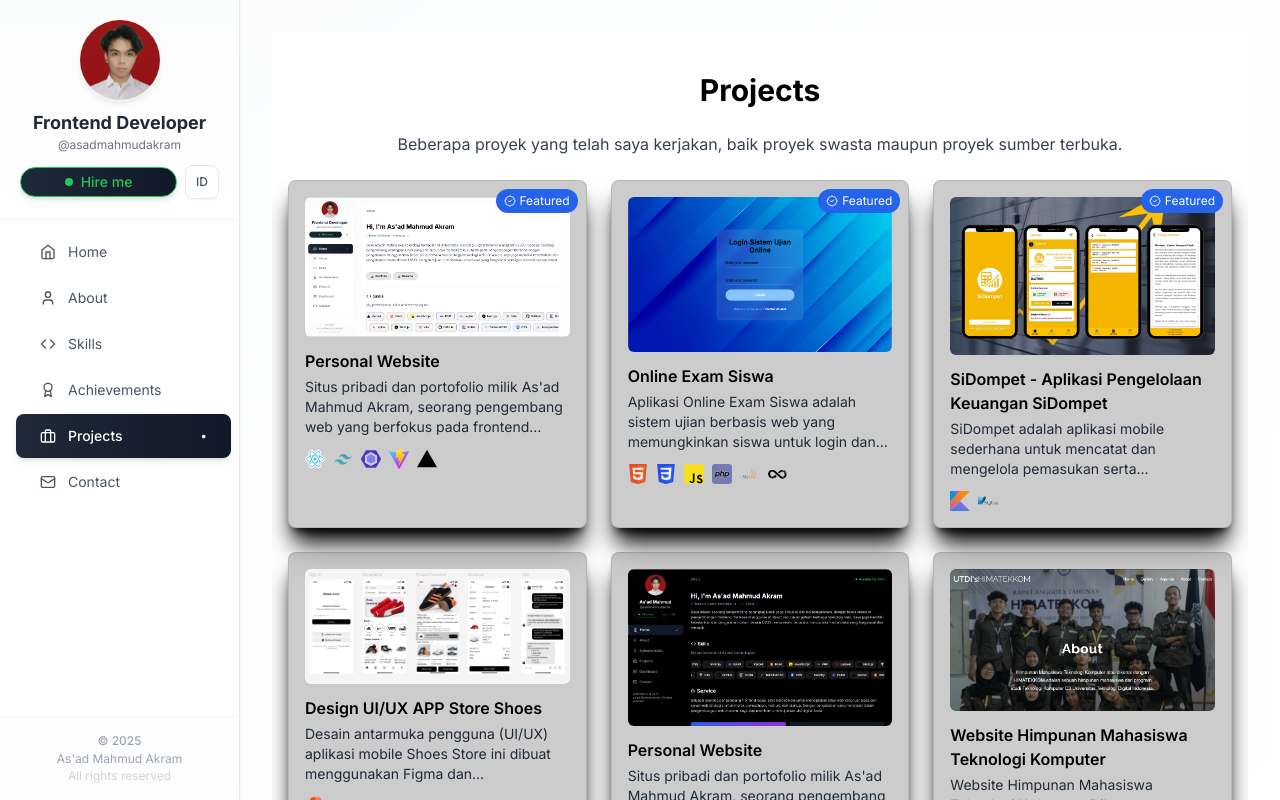
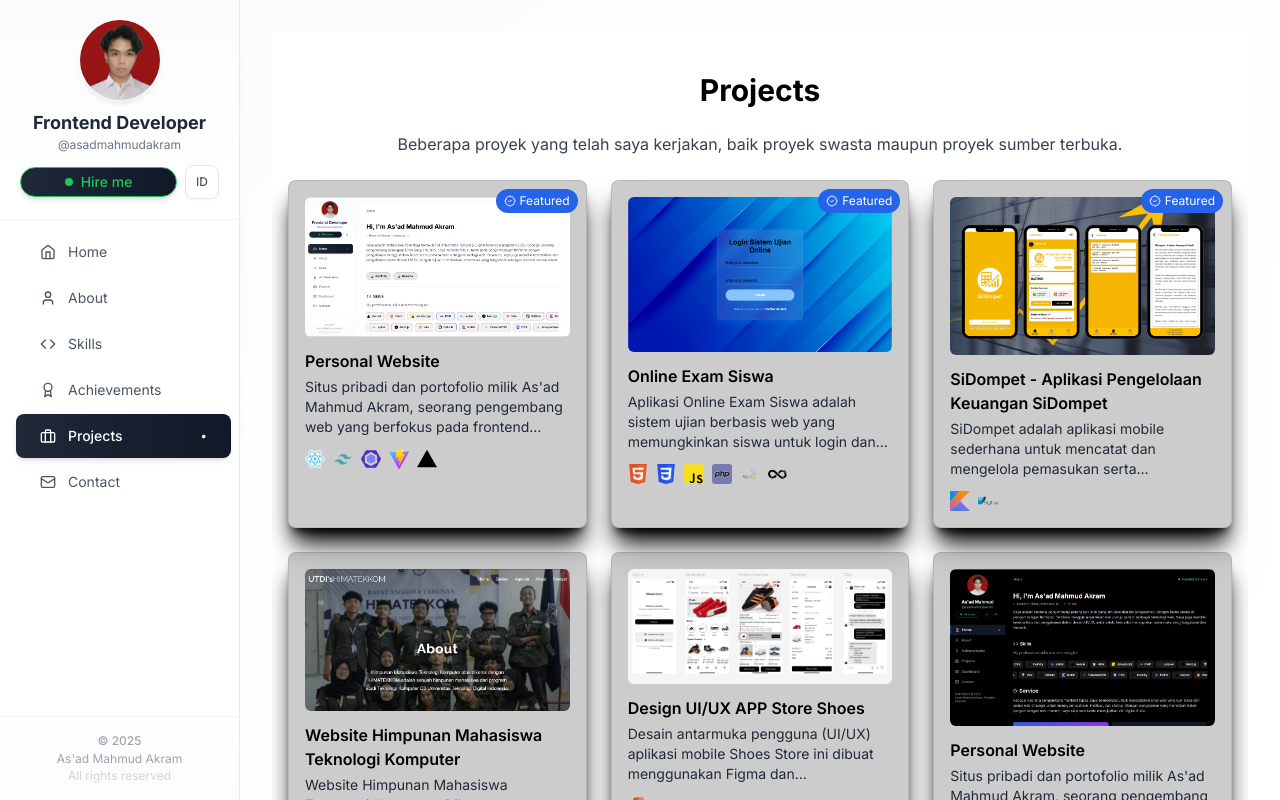
Before and after one commit to asadmahmud22/Portofolio-V2, a React (Vite) app: page /projects in a window 1280 px wide. Built offline with nearby package versions, Linux system fonts and the light colour scheme.

Commit message:
Refactor Projects component and update project data

```diff
--- a/src/pages/Projects.jsx
+++ b/src/pages/Projects.jsx
@@ -30,6 +30,14 @@ const projects = [
     link: "#",
   },
   {
+    title: "Website Himpunan Mahasiswa Teknologi Komputer",
+    description:
+      "Website Himpunan Mahasiswa Teknologi Komputer. Dibuat menggunakan html, CSS, dan js, serta di-deploy melalui Server Kampus Universitas Teknologi Digital Indonesia, situs ini menampilkan profil Himpunan Mahasiswa Teknologi Komputer, Struktur kepengurusan organisas, Dokumentasi kegiatan, layanan, hingga proyek-proyek yang pernah dikerjakan.",
+    image: "/projects/web-himatekkom.png",
+    tech: ["html", "css", "js"],
+    link: "https://himatekkom.utdi.ac.id/",
+  },
+  {
     title: "Design UI/UX APP Store Shoes",
     description:
       "Desain antarmuka pengguna (UI/UX) aplikasi mobile Shoes Store ini dibuat menggunakan Figma dan menggambarkan alur e-commerce lengkap mulai dari pendaftaran akun, pencarian produk, detail produk, proses checkout, hingga komunikasi langsung dengan penjual.",
@@ -45,14 +53,6 @@ const projects = [
     image: "/projects/site.png",
     tech: ["react", "tailwind", "eslint", "vite", "vercel"],
     link: "https://portofolio-asad-mahmud-akram.vercel.app/",
-  },
-  {
-    title: "Website Himpunan Mahasiswa Teknologi Komputer",
-    description:
-      "Website Himpunan Mahasiswa Teknologi Komputer. Dibuat menggunakan html, CSS, dan js, serta di-deploy melalui Server Kampus Universitas Teknologi Digital Indonesia, situs ini menampilkan profil Himpunan Mahasiswa Teknologi Komputer, Struktur kepengurusan organisas, Dokumentasi kegiatan, layanan, hingga proyek-proyek yang pernah dikerjakan.",
-    image: "/projects/web-himatekkom.png",
-    tech: ["html", "css", "js"],
-    link: "https://himatekkom.utdi.ac.id/",
   },
 
   {
```
